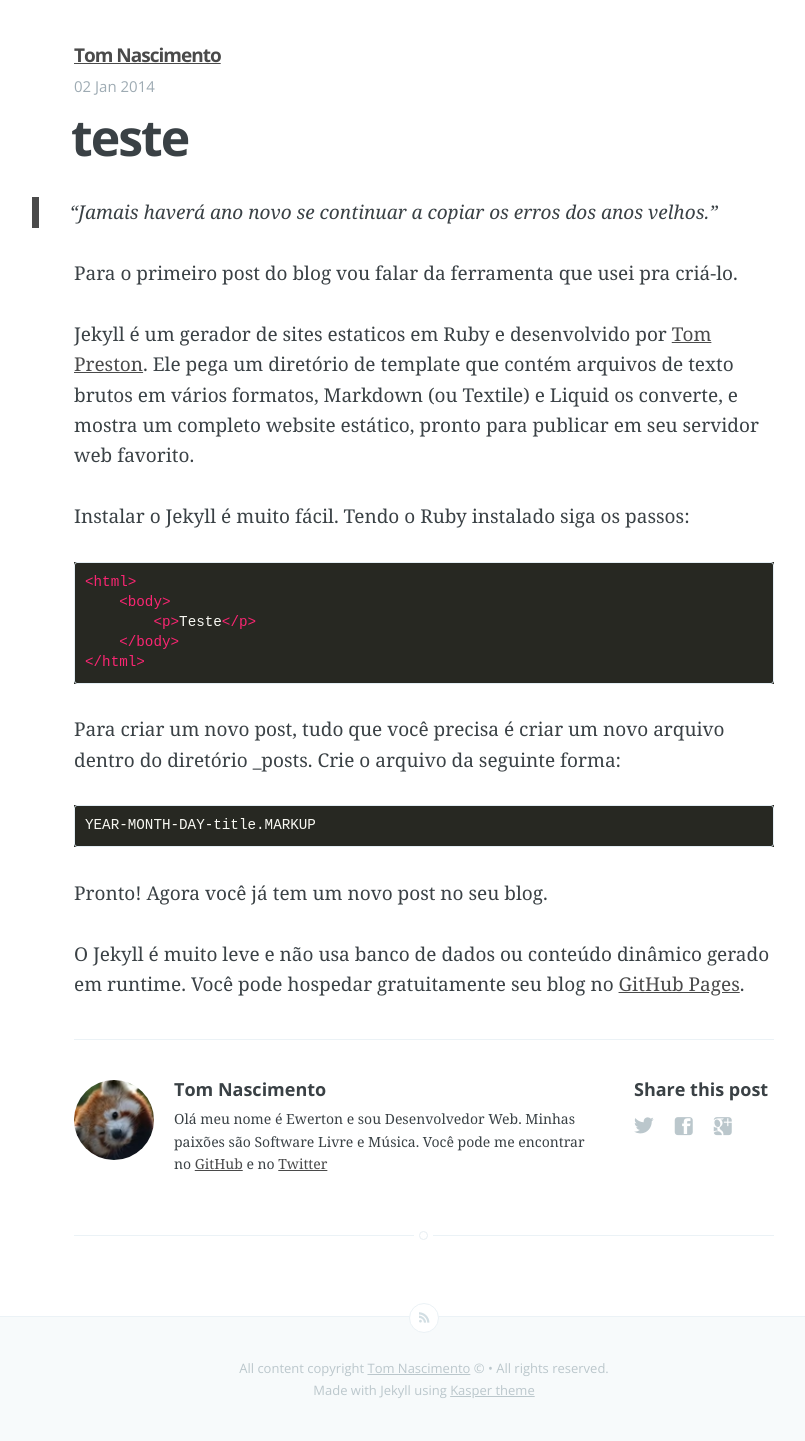
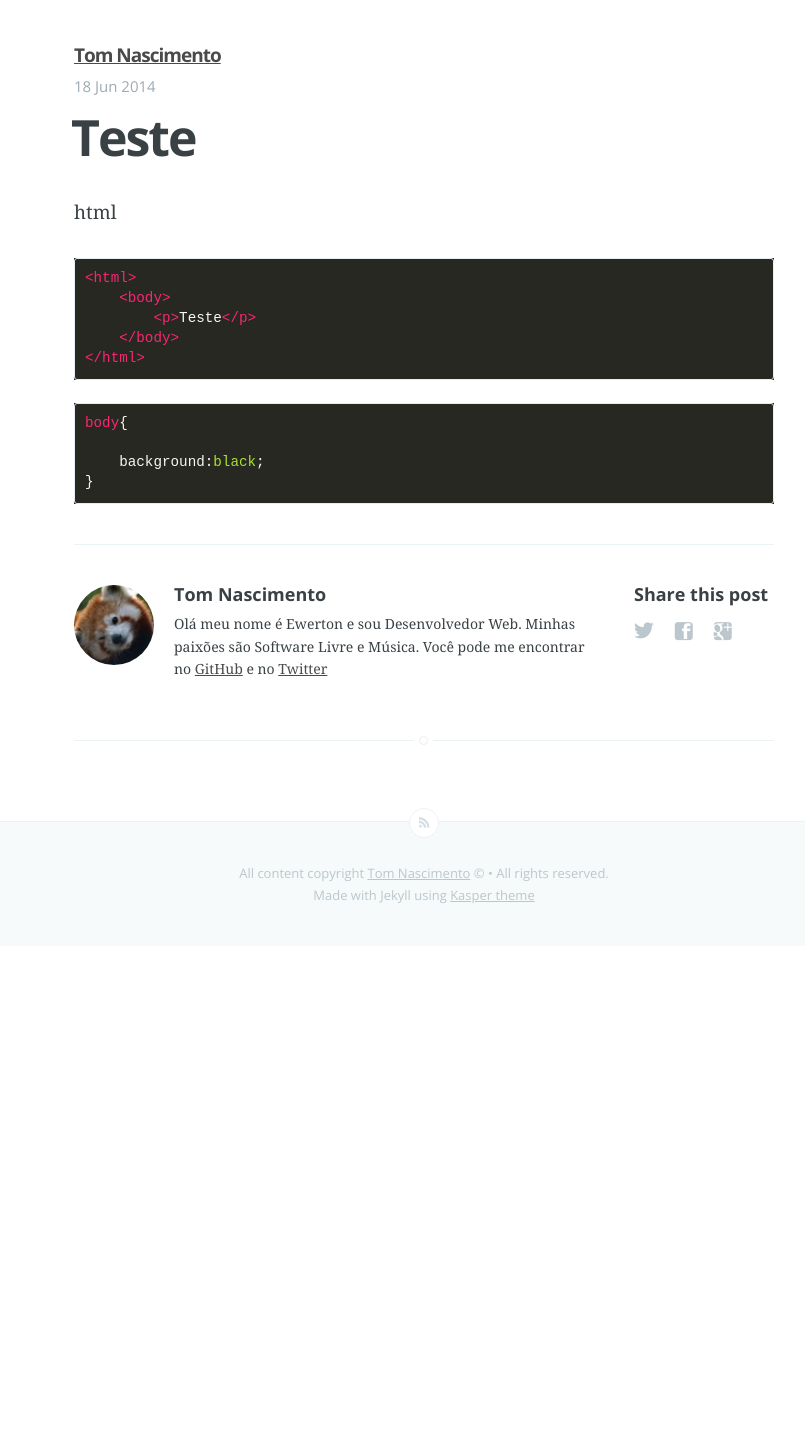
Before and after one commit to mjmendo/mjmendo.github.io, a Jekyll site: the page built from _posts/2014-01-01-teste.md, in a window 1280 px wide. Shown: the whole page, without its empty margins (216-1021 px from the left). Built offline with Jekyll 4.4.1, drawn with Linux system fonts in a browser that asks for light colours; Markdown is read by kramdown in place of the engine named in the settings; after the commit the page ends 946 px from its top, so only the background shows below that.

Commit message:
Update 2014-01-01-teste.md

```diff
--- a/_posts/2014-01-01-teste.md
+++ b/_posts/2014-01-01-teste.md
@@ -1,40 +1,27 @@
 ---
 layout: post
-title: teste
-date:   2014-01-02 20:00:00
+title: Teste
+date:   2014-06-18 18:00:00
 categories: iniciante
 ---
-
-> "Jamais haverá ano novo se continuar a copiar os erros dos anos velhos."
-
-Para o primeiro post do blog vou falar da ferramenta que usei pra criá-lo.
-
-Jekyll é um gerador de sites estaticos em Ruby e desenvolvido por
-<a href="tom.preston-werner.com">Tom Preston</a>. Ele pega um diretório de
-template que contém arquivos de texto brutos em vários formatos,
-Markdown (ou Textile) e Liquid os converte, e mostra um completo website
-estático, pronto para publicar em seu servidor web favorito.
-
-Instalar o Jekyll é muito fácil. Tendo o Ruby instalado siga os passos:
+html
 
 {% highlight html %}
+
 <html>
     <body>
         <p>Teste</p>
     </body>
 </html>
+
 {% endhighlight %}
 
-Para criar um novo post, tudo que você precisa é criar um novo arquivo dentro
-do diretório _posts.
-Crie o arquivo da seguinte forma:
 
-{% highlight bash %}
-YEAR-MONTH-DAY-title.MARKUP
+{% highlight css %}
+
+body{
+
+    background:black;
+}
+
 {% endhighlight %}
-
-Pronto! Agora você já tem um novo post no seu blog.
-
-O Jekyll é muito leve e não usa banco de dados ou conteúdo dinâmico gerado em
-runtime. Você pode hospedar gratuitamente seu blog no
-<a href="http://pages.github.com/">GitHub Pages</a>.
```
